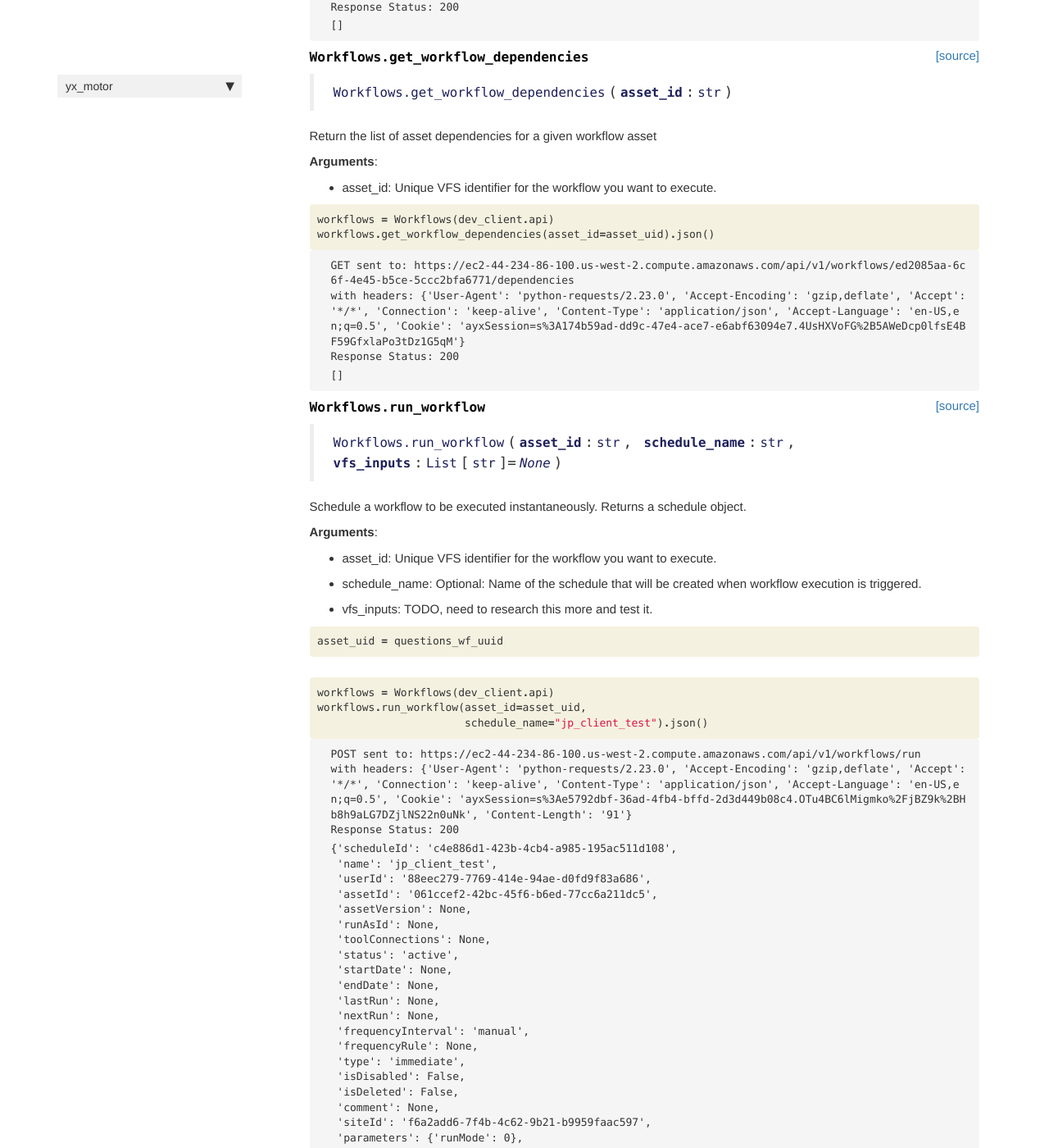
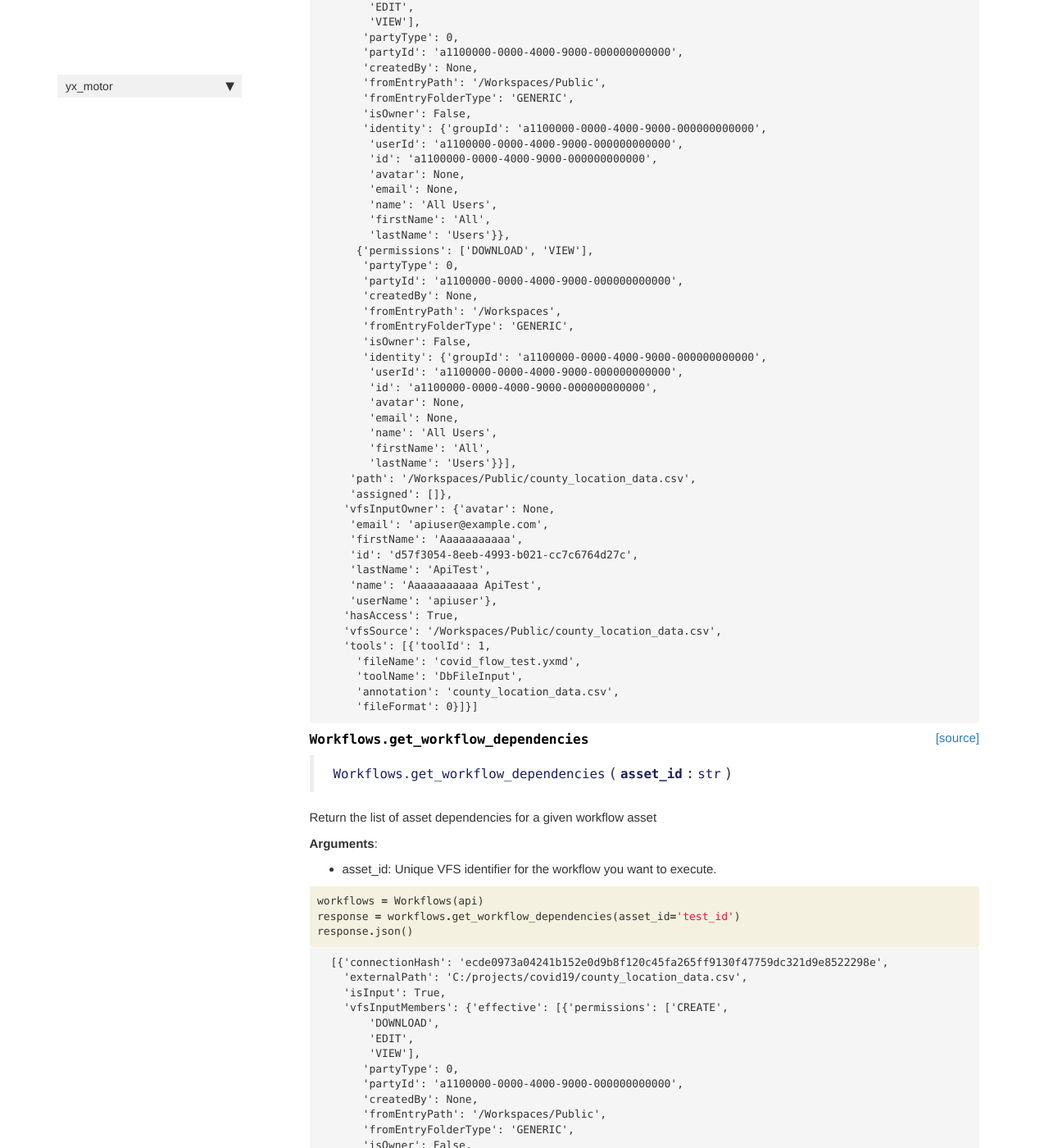
Before and after one commit to yx-dev/yx_motor, a Jekyll site: the page built from docs/workflows.html, in a window 1280 px wide and 1400 px high, scrolled down 896 px. Shown: the whole window at 82% size. Built offline with Jekyll 4.4.1, drawn with Linux system fonts in a browser that asks for light colours; nearby versions of some CDN libraries; comment, search, counter and statistics services are not loaded; some of the changed text lies outside the part shown.

Commit message:
moar unit tests

```diff
--- a/docs/_data/sidebars/home_sidebar.yml
+++ b/docs/_data/sidebars/home_sidebar.yml
@@ -31,6 +31,9 @@
       title: Test Constants
       url: /constants
     - output: web,pdf
+      title: Unit Test Helpers
+      url: /unit_test_helpers
+    - output: web,pdf
       title: Integration Tests
       url: /integration_tests
     output: web
--- a/docs/sidebar.json
+++ b/docs/sidebar.json
@@ -8,6 +8,7 @@
     "files": "/files",
     "workflows": "/workflows",
     "Test Constants": "/constants",
+    "Unit Test Helpers": "/unit_test_helpers",
     "Integration Tests": "/integration_tests"
   }
 }
--- a/docs/workflows.html
+++ b/docs/workflows.html
@@ -101,8 +101,9 @@
 
 <div class="inner_cell">
     <div class="input_area">
-<div class=" highlight hl-ipython3"><pre><span></span><span class="n">workflows</span> <span class="o">=</span> <span class="n">Workflows</span><span class="p">(</span><span class="n">dev_client</span><span class="o">.</span><span class="n">api</span><span class="p">)</span>
-<span class="n">workflows</span><span class="o">.</span><span class="n">get_vfs_inputs</span><span class="p">(</span><span class="n">asset_id</span><span class="o">=</span><span class="n">asset_uid</span><span class="p">)</span><span class="o">.</span><span class="n">json</span><span class="p">()</span>
+<div class=" highlight hl-ipython3"><pre><span></span><span class="n">workflows</span> <span class="o">=</span> <span class="n">Workflows</span><span class="p">(</span><span class="n">api</span><span class="p">)</span>
+<span class="n">response</span> <span class="o">=</span> <span class="n">workflows</span><span class="o">.</span><span class="n">get_vfs_inputs</span><span class="p">(</span><span class="n">asset_id</span><span class="o">=</span><span class="s1">&#39;test_id&#39;</span><span class="p">)</span>
+<span class="n">response</span><span class="o">.</span><span class="n">json</span><span class="p">()</span>
 </pre></div>
 
     </div>
@@ -114,20 +115,61 @@
 
 <div class="output_area">
 
-<div class="output_subarea output_stream output_stdout output_text">
-<pre>GET sent to: https://ec2-44-234-86-100.us-west-2.compute.amazonaws.com/api/v1/workflows/ed2085aa-6c6f-4e45-b5ce-5ccc2bfa6771/vfsInputs
-with headers: {&#39;User-Agent&#39;: &#39;python-requests/2.23.0&#39;, &#39;Accept-Encoding&#39;: &#39;gzip,deflate&#39;, &#39;Accept&#39;: &#39;*/*&#39;, &#39;Connection&#39;: &#39;keep-alive&#39;, &#39;Content-Type&#39;: &#39;application/json&#39;, &#39;Accept-Language&#39;: &#39;en-US,en;q=0.5&#39;, &#39;Cookie&#39;: &#39;ayxSession=s%3A174b59ad-dd9c-47e4-ace7-e6abf63094e7.4UsHXVoFG%2B5AWeDcp0lfsE4BF59GfxlaPo3tDz1G5qM&#39;}
-Response Status: 200
-</pre>
-</div>
-</div>
-
-<div class="output_area">
-
 
 
 <div class="output_text output_subarea output_execute_result">
-<pre>[]</pre>
+<pre>[{&#39;connectionHash&#39;: &#39;ecde0973a04241b152e0d9b8f120c45fa265ff9130f47759dc321d9e8522298e&#39;,
+  &#39;externalPath&#39;: &#39;C:/projects/covid19/county_location_data.csv&#39;,
+  &#39;isInput&#39;: True,
+  &#39;vfsInputMembers&#39;: {&#39;effective&#39;: [{&#39;permissions&#39;: [&#39;CREATE&#39;,
+      &#39;DOWNLOAD&#39;,
+      &#39;EDIT&#39;,
+      &#39;VIEW&#39;],
+     &#39;partyType&#39;: 0,
+     &#39;partyId&#39;: &#39;a1100000-0000-4000-9000-000000000000&#39;,
+     &#39;createdBy&#39;: None,
+     &#39;fromEntryPath&#39;: &#39;/Workspaces/Public&#39;,
+     &#39;fromEntryFolderType&#39;: &#39;GENERIC&#39;,
+     &#39;isOwner&#39;: False,
+     &#39;identity&#39;: {&#39;groupId&#39;: &#39;a1100000-0000-4000-9000-000000000000&#39;,
+      &#39;userId&#39;: &#39;a1100000-0000-4000-9000-000000000000&#39;,
+      &#39;id&#39;: &#39;a1100000-0000-4000-9000-000000000000&#39;,
+      &#39;avatar&#39;: None,
+      &#39;email&#39;: None,
+      &#39;name&#39;: &#39;All Users&#39;,
+      &#39;firstName&#39;: &#39;All&#39;,
+      &#39;lastName&#39;: &#39;Users&#39;}},
+    {&#39;permissions&#39;: [&#39;DOWNLOAD&#39;, &#39;VIEW&#39;],
+     &#39;partyType&#39;: 0,
+     &#39;partyId&#39;: &#39;a1100000-0000-4000-9000-000000000000&#39;,
+     &#39;createdBy&#39;: None,
+     &#39;fromEntryPath&#39;: &#39;/Workspaces&#39;,
+     &#39;fromEntryFolderType&#39;: &#39;GENERIC&#39;,
+     &#39;isOwner&#39;: False,
+     &#39;identity&#39;: {&#39;groupId&#39;: &#39;a1100000-0000-4000-9000-000000000000&#39;,
+      &#39;userId&#39;: &#39;a1100000-0000-4000-9000-000000000000&#39;,
+      &#39;id&#39;: &#39;a1100000-0000-4000-9000-000000000000&#39;,
+      &#39;avatar&#39;: None,
+      &#39;email&#39;: None,
+      &#39;name&#39;: &#39;All Users&#39;,
+      &#39;firstName&#39;: &#39;All&#39;,
+      &#39;lastName&#39;: &#39;Users&#39;}}],
+   &#39;path&#39;: &#39;/Workspaces/Public/county_location_data.csv&#39;,
+   &#39;assigned&#39;: []},
+  &#39;vfsInputOwner&#39;: {&#39;avatar&#39;: None,
+   &#39;email&#39;: &#39;apiuser@example.com&#39;,
+   &#39;firstName&#39;: &#39;Aaaaaaaaaaa&#39;,
+   &#39;id&#39;: &#39;d57f3054-8eeb-4993-b021-cc7c6764d27c&#39;,
+   &#39;lastName&#39;: &#39;ApiTest&#39;,
+   &#39;name&#39;: &#39;Aaaaaaaaaaa ApiTest&#39;,
+   &#39;userName&#39;: &#39;apiuser&#39;},
+  &#39;hasAccess&#39;: True,
+  &#39;vfsSource&#39;: &#39;/Workspaces/Public/county_location_data.csv&#39;,
+  &#39;tools&#39;: [{&#39;toolId&#39;: 1,
+    &#39;fileName&#39;: &#39;covid_flow_test.yxmd&#39;,
+    &#39;toolName&#39;: &#39;DbFileInput&#39;,
+    &#39;annotation&#39;: &#39;county_location_data.csv&#39;,
+    &#39;fileFormat&#39;: 0}]}]</pre>
 </div>
 
 </div>
@@ -180,8 +222,9 @@
 
 <div class="inner_cell">
     <div class="input_area">
-<div class=" highlight hl-ipython3"><pre><span></span><span class="n">workflows</span> <span class="o">=</span> <span class="n">Workflows</span><span class="p">(</span><span class="n">dev_client</span><span class="o">.</span><span class="n">api</span><span class="p">)</span>
-<span class="n">workflows</span><span class="o">.</span><span class="n">get_workflow_dependencies</span><span class="p">(</span><span class="n">asset_id</span><span class="o">=</span><span class="n">asset_uid</span><span class="p">)</span><span class="o">.</span><span class="n">json</span><span class="p">()</span>
+<div class=" highlight hl-ipython3"><pre><span></span><span class="n">workflows</span> <span class="o">=</span> <span class="n">Workflows</span><span class="p">(</span><span class="n">api</span><span class="p">)</span>
+<span class="n">response</span> <span class="o">=</span> <span class="n">workflows</span><span class="o">.</span><span class="n">get_workflow_dependencies</span><span class="p">(</span><span class="n">asset_id</span><span class="o">=</span><span class="s1">&#39;test_id&#39;</span><span class="p">)</span>
+<span class="n">response</span><span class="o">.</span><span class="n">json</span><span class="p">()</span>
 </pre></div>
 
     </div>
@@ -193,20 +236,61 @@
 
 <div class="output_area">
 
-<div class="output_subarea output_stream output_stdout output_text">
-<pre>GET sent to: https://ec2-44-234-86-100.us-west-2.compute.amazonaws.com/api/v1/workflows/ed2085aa-6c6f-4e45-b5ce-5ccc2bfa6771/dependencies
-with headers: {&#39;User-Agent&#39;: &#39;python-requests/2.23.0&#39;, &#39;Accept-Encoding&#39;: &#39;gzip,deflate&#39;, &#39;Accept&#39;: &#39;*/*&#39;, &#39;Connection&#39;: &#39;keep-alive&#39;, &#39;Content-Type&#39;: &#39;application/json&#39;, &#39;Accept-Language&#39;: &#39;en-US,en;q=0.5&#39;, &#39;Cookie&#39;: &#39;ayxSession=s%3A174b59ad-dd9c-47e4-ace7-e6abf63094e7.4UsHXVoFG%2B5AWeDcp0lfsE4BF59GfxlaPo3tDz1G5qM&#39;}
-Response Status: 200
-</pre>
-</div>
-</div>
-
-<div class="output_area">
-
 
 
 <div class="output_text output_subarea output_execute_result">
-<pre>[]</pre>
+<pre>[{&#39;connectionHash&#39;: &#39;ecde0973a04241b152e0d9b8f120c45fa265ff9130f47759dc321d9e8522298e&#39;,
+  &#39;externalPath&#39;: &#39;C:/projects/covid19/county_location_data.csv&#39;,
+  &#39;isInput&#39;: True,
+  &#39;vfsInputMembers&#39;: {&#39;effective&#39;: [{&#39;permissions&#39;: [&#39;CREATE&#39;,
+      &#39;DOWNLOAD&#39;,
+      &#39;EDIT&#39;,
+      &#39;VIEW&#39;],
+     &#39;partyType&#39;: 0,
+     &#39;partyId&#39;: &#39;a1100000-0000-4000-9000-000000000000&#39;,
+     &#39;createdBy&#39;: None,
+     &#39;fromEntryPath&#39;: &#39;/Workspaces/Public&#39;,
+     &#39;fromEntryFolderType&#39;: &#39;GENERIC&#39;,
+     &#39;isOwner&#39;: False,
+     &#39;identity&#39;: {&#39;groupId&#39;: &#39;a1100000-0000-4000-9000-000000000000&#39;,
+      &#39;userId&#39;: &#39;a1100000-0000-4000-9000-000000000000&#39;,
+      &#39;id&#39;: &#39;a1100000-0000-4000-9000-000000000000&#39;,
+      &#39;avatar&#39;: None,
+      &#39;email&#39;: None,
+      &#39;name&#39;: &#39;All Users&#39;,
+      &#39;firstName&#39;: &#39;All&#39;,
+      &#39;lastName&#39;: &#39;Users&#39;}},
+    {&#39;permissions&#39;: [&#39;DOWNLOAD&#39;, &#39;VIEW&#39;],
+     &#39;partyType&#39;: 0,
+     &#39;partyId&#39;: &#39;a1100000-0000-4000-9000-000000000000&#39;,
+     &#39;createdBy&#39;: None,
+     &#39;fromEntryPath&#39;: &#39;/Workspaces&#39;,
+     &#39;fromEntryFolderType&#39;: &#39;GENERIC&#39;,
+     &#39;isOwner&#39;: False,
+     &#39;identity&#39;: {&#39;groupId&#39;: &#39;a1100000-0000-4000-9000-000000000000&#39;,
+      &#39;userId&#39;: &#39;a1100000-0000-4000-9000-000000000000&#39;,
+      &#39;id&#39;: &#39;a1100000-0000-4000-9000-000000000000&#39;,
+      &#39;avatar&#39;: None,
+      &#39;email&#39;: None,
+      &#39;name&#39;: &#39;All Users&#39;,
+      &#39;firstName&#39;: &#39;All&#39;,
+      &#39;lastName&#39;: &#39;Users&#39;}}],
+   &#39;path&#39;: &#39;/Workspaces/Public/county_location_data.csv&#39;,
+   &#39;assigned&#39;: []},
+  &#39;vfsInputOwner&#39;: {&#39;avatar&#39;: None,
+   &#39;email&#39;: &#39;apiuser@example.com&#39;,
+   &#39;firstName&#39;: &#39;Aaaaaaaaaaa&#39;,
+   &#39;id&#39;: &#39;d57f3054-8eeb-4993-b021-cc7c6764d27c&#39;,
+   &#39;lastName&#39;: &#39;ApiTest&#39;,
+   &#39;name&#39;: &#39;Aaaaaaaaaaa ApiTest&#39;,
+   &#39;userName&#39;: &#39;apiuser&#39;},
+  &#39;hasAccess&#39;: True,
+  &#39;vfsSource&#39;: &#39;/Workspaces/Public/county_location_data.csv&#39;,
+  &#39;tools&#39;: [{&#39;toolId&#39;: 1,
+    &#39;fileName&#39;: &#39;covid_flow_test.yxmd&#39;,
+    &#39;toolName&#39;: &#39;DbFileInput&#39;,
+    &#39;annotation&#39;: &#39;county_location_data.csv&#39;,
+    &#39;fileFormat&#39;: 0}]}]</pre>
 </div>
 
 </div>
@@ -249,7 +333,7 @@
 <ul>
 <li>asset_id: Unique VFS identifier for the workflow you want to execute.</li>
 <li>schedule_name: Optional: Name of the schedule that will be created when workflow execution is triggered.</li>
-<li>vfs_inputs: TODO, need to research this more and test it.</li>
+<li>vfs_inputs: Optional: List of vfs asset ids, if desired</li>
 </ul>
 
 </div>
@@ -262,25 +346,8 @@
 
 <div class="inner_cell">
     <div class="input_area">
-<div class=" highlight hl-ipython3"><pre><span></span><span class="n">asset_uid</span> <span class="o">=</span> <span class="n">questions_wf_uuid</span>
-</pre></div>
-
-    </div>
-</div>
-</div>
-
-</div>
-    {% endraw %}
-
-    {% raw %}
-
-<div class="cell border-box-sizing code_cell rendered">
-<div class="input">
-
-<div class="inner_cell">
-    <div class="input_area">
-<div class=" highlight hl-ipython3"><pre><span></span><span class="n">workflows</span> <span class="o">=</span> <span class="n">Workflows</span><span class="p">(</span><span class="n">dev_client</span><span class="o">.</span><span class="n">api</span><span class="p">)</span>
-<span class="n">workflows</span><span class="o">.</span><span class="n">run_workflow</span><span class="p">(</span><span class="n">asset_id</span><span class="o">=</span><span class="n">asset_uid</span><span class="p">,</span>
+<div class=" highlight hl-ipython3"><pre><span></span><span class="n">workflows</span> <span class="o">=</span> <span class="n">Workflows</span><span class="p">(</span><span class="n">api</span><span class="p">)</span>
+<span class="n">workflows</span><span class="o">.</span><span class="n">run_workflow</span><span class="p">(</span><span class="n">asset_id</span><span class="o">=</span><span class="s2">&quot;test_id&quot;</span><span class="p">,</span>
                        <span class="n">schedule_name</span><span class="o">=</span><span class="s2">&quot;jp_client_test&quot;</span><span class="p">)</span><span class="o">.</span><span class="n">json</span><span class="p">()</span>
 </pre></div>
 
@@ -293,23 +360,13 @@
 
 <div class="output_area">
 
-<div class="output_subarea output_stream output_stdout output_text">
-<pre>POST sent to: https://ec2-44-234-86-100.us-west-2.compute.amazonaws.com/api/v1/workflows/run
-with headers: {&#39;User-Agent&#39;: &#39;python-requests/2.23.0&#39;, &#39;Accept-Encoding&#39;: &#39;gzip,deflate&#39;, &#39;Accept&#39;: &#39;*/*&#39;, &#39;Connection&#39;: &#39;keep-alive&#39;, &#39;Content-Type&#39;: &#39;application/json&#39;, &#39;Accept-Language&#39;: &#39;en-US,en;q=0.5&#39;, &#39;Cookie&#39;: &#39;ayxSession=s%3Ae5792dbf-36ad-4fb4-bffd-2d3d449b08c4.OTu4BC6lMigmko%2FjBZ9k%2BHb8h9aLG7DZjlNS22n0uNk&#39;, &#39;Content-Length&#39;: &#39;91&#39;}
-Response Status: 200
-</pre>
-</div>
-</div>
-
-<div class="output_area">
-
 
 
 <div class="output_text output_subarea output_execute_result">
-<pre>{&#39;scheduleId&#39;: &#39;c4e886d1-423b-4cb4-a985-195ac511d108&#39;,
- &#39;name&#39;: &#39;jp_client_test&#39;,
- &#39;userId&#39;: &#39;88eec279-7769-414e-94ae-d0fd9f83a686&#39;,
- &#39;assetId&#39;: &#39;061ccef2-42bc-45f6-b6ed-77cc6a211dc5&#39;,
+<pre>{&#39;scheduleId&#39;: &#39;f35045d4-5298-43d2-918b-3281159e05dd&#39;,
+ &#39;name&#39;: &#39;schedule_name_test&#39;,
+ &#39;userId&#39;: &#39;d57f3054-8eeb-4993-b021-cc7c6764d27c&#39;,
+ &#39;assetId&#39;: &#39;cd68ff45-fc21-4a32-b2e9-8d5b85881b7e&#39;,
  &#39;assetVersion&#39;: None,
  &#39;runAsId&#39;: None,
  &#39;toolConnections&#39;: None,
@@ -324,12 +381,12 @@
  &#39;isDisabled&#39;: False,
  &#39;isDeleted&#39;: False,
  &#39;comment&#39;: None,
- &#39;siteId&#39;: &#39;f6a2add6-7f4b-4c62-9b21-b9959faac597&#39;,
+ &#39;siteId&#39;: &#39;2d05e824-7421-4c7a-8e4e-a22d984953c2&#39;,
  &#39;parameters&#39;: {&#39;runMode&#39;: 0},
  &#39;analyticAppAnswers&#39;: None,
  &#39;inputFiles&#39;: None,
- &#39;creationDate&#39;: &#39;2020-07-01T21:49:02.748Z&#39;,
- &#39;lastUpdate&#39;: &#39;2020-07-01T21:49:02.748Z&#39;,
+ &#39;creationDate&#39;: &#39;2020-07-27T21:09:25.035Z&#39;,
+ &#39;lastUpdate&#39;: &#39;2020-07-27T21:09:25.035Z&#39;,
  &#39;outputLocation&#39;: None,
  &#39;timezone&#39;: &#39;UTC&#39;,
  &#39;utcOffset&#39;: 0,
@@ -386,59 +443,7 @@
 
 <div class="inner_cell">
     <div class="input_area">
-<div class=" highlight hl-ipython3"><pre><span></span><span class="n">workflows</span> <span class="o">=</span> <span class="n">Workflows</span><span class="p">(</span><span class="n">dev_client</span><span class="o">.</span><span class="n">api</span><span class="p">)</span>
-<span class="n">response</span> <span class="o">=</span> <span class="n">workflows</span><span class="o">.</span><span class="n">run_workflow</span><span class="p">(</span><span class="n">asset_id</span><span class="o">=</span><span class="n">asset_uid</span><span class="p">,</span>
-                       <span class="n">schedule_name</span><span class="o">=</span><span class="s2">&quot;jp_client_test&quot;</span><span class="p">)</span><span class="o">.</span><span class="n">json</span><span class="p">()</span>
-</pre></div>
-
-    </div>
-</div>
-</div>
-
-<div class="output_wrapper">
-<div class="output">
-
-<div class="output_area">
-
-<div class="output_subarea output_stream output_stdout output_text">
-<pre>POST sent to: https://ec2-44-234-86-100.us-west-2.compute.amazonaws.com/api/v1/workflows/run
-with headers: {&#39;User-Agent&#39;: &#39;python-requests/2.23.0&#39;, &#39;Accept-Encoding&#39;: &#39;gzip,deflate&#39;, &#39;Accept&#39;: &#39;*/*&#39;, &#39;Connection&#39;: &#39;keep-alive&#39;, &#39;Content-Type&#39;: &#39;application/json&#39;, &#39;Accept-Language&#39;: &#39;en-US,en;q=0.5&#39;, &#39;Cookie&#39;: &#39;ayxSession=s%3A174b59ad-dd9c-47e4-ace7-e6abf63094e7.4UsHXVoFG%2B5AWeDcp0lfsE4BF59GfxlaPo3tDz1G5qM&#39;, &#39;Content-Length&#39;: &#39;91&#39;}
-Response Status: 200
-</pre>
-</div>
-</div>
-
-</div>
-</div>
-
-</div>
-    {% endraw %}
-
-    {% raw %}
-
-<div class="cell border-box-sizing code_cell rendered">
-<div class="input">
-
-<div class="inner_cell">
-    <div class="input_area">
-<div class=" highlight hl-ipython3"><pre><span></span><span class="n">schedule_id</span> <span class="o">=</span> <span class="n">response</span><span class="p">[</span><span class="s1">&#39;scheduleId&#39;</span><span class="p">]</span>
-</pre></div>
-
-    </div>
-</div>
-</div>
-
-</div>
-    {% endraw %}
-
-    {% raw %}
-
-<div class="cell border-box-sizing code_cell rendered">
-<div class="input">
-
-<div class="inner_cell">
-    <div class="input_area">
-<div class=" highlight hl-ipython3"><pre><span></span><span class="n">workflows</span><span class="o">.</span><span class="n">download_workflow_results</span><span class="p">(</span><span class="n">schedule_id</span><span class="o">=</span><span class="n">schedule_id</span><span class="p">,</span>
+<div class=" highlight hl-ipython3"><pre><span></span><span class="n">workflows</span><span class="o">.</span><span class="n">download_workflow_results</span><span class="p">(</span><span class="n">schedule_id</span><span class="o">=</span><span class="s1">&#39;test_schedule_id&#39;</span><span class="p">,</span>
                                     <span class="n">download_path</span><span class="o">=</span><span class="s1">&#39;wf_out_test.csv&#39;</span><span class="p">)</span>
 </pre></div>
 
@@ -448,19 +453,6 @@
 
 <div class="output_wrapper">
 <div class="output">
-
-<div class="output_area">
-
-<div class="output_subarea output_stream output_stdout output_text">
-<pre>GET sent to: https://ec2-44-234-86-100.us-west-2.compute.amazonaws.com/api/v1/jobs/?scheduleId=22317f84-5a10-4633-8079-64c77f1dc740
-with headers: {&#39;User-Agent&#39;: &#39;python-requests/2.23.0&#39;, &#39;Accept-Encoding&#39;: &#39;gzip,deflate&#39;, &#39;Accept&#39;: &#39;*/*&#39;, &#39;Connection&#39;: &#39;keep-alive&#39;, &#39;Content-Type&#39;: &#39;application/json&#39;, &#39;Accept-Language&#39;: &#39;en-US,en;q=0.5&#39;, &#39;Cookie&#39;: &#39;ayxSession=s%3A174b59ad-dd9c-47e4-ace7-e6abf63094e7.4UsHXVoFG%2B5AWeDcp0lfsE4BF59GfxlaPo3tDz1G5qM&#39;}
-Response Status: 200
-GET sent to: https://ec2-44-234-86-100.us-west-2.compute.amazonaws.com/api/v1/files/content?id=ddc6c43d-f7ee-4d76-9c9b-320afe74b292
-with headers: {&#39;User-Agent&#39;: &#39;python-requests/2.23.0&#39;, &#39;Accept-Encoding&#39;: &#39;gzip,deflate&#39;, &#39;Accept&#39;: &#39;*/*&#39;, &#39;Connection&#39;: &#39;keep-alive&#39;, &#39;Content-Type&#39;: &#39;application/json&#39;, &#39;Accept-Language&#39;: &#39;en-US,en;q=0.5&#39;, &#39;Cookie&#39;: &#39;ayxSession=s%3A174b59ad-dd9c-47e4-ace7-e6abf63094e7.4UsHXVoFG%2B5AWeDcp0lfsE4BF59GfxlaPo3tDz1G5qM&#39;}
-Response Status: 200
-</pre>
-</div>
-</div>
 
 <div class="output_area">
 
--- a/yx_motor/_nbdev.py
+++ b/yx_motor/_nbdev.py
@@ -13,6 +13,10 @@
          "Workflows": "06_workflows.ipynb",
          "paths": "07_constants.ipynb",
          "get_workflow_attributes": "07_constants.ipynb",
+         "pickle_object": "08_unit_test_helpers.ipynb",
+         "unpickle_object": "08_unit_test_helpers.ipynb",
+         "workflow_test_pickles": "08_unit_test_helpers.ipynb",
+         "jobs_test_pickles": "08_unit_test_helpers.ipynb",
          "seed_workflow": "integration_tests.ipynb",
          "scaffold_workflows_integration_tests": "integration_tests.ipynb",
          "fetch_all_jobs": "integration_tests.ipynb",
@@ -30,6 +34,7 @@
            "files.py",
            "workflows.py",
            "tests/utils/constants.py",
+           "tests/utils/unit_test_helpers.py",
            "seed_integration_tests.py"]
 
 doc_url = "https://jesseclarkayx.github.io/yx_motor/"
```
Also changed, not shown: docs/unit_test_helpers.html (added, +99 -0 lines), 11 other files.
